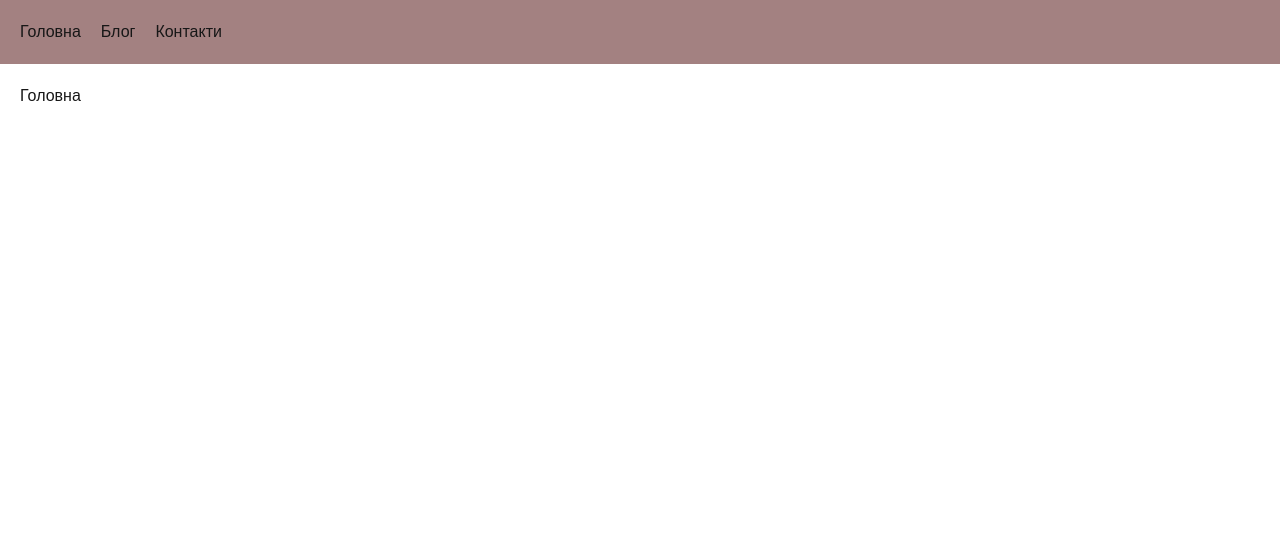
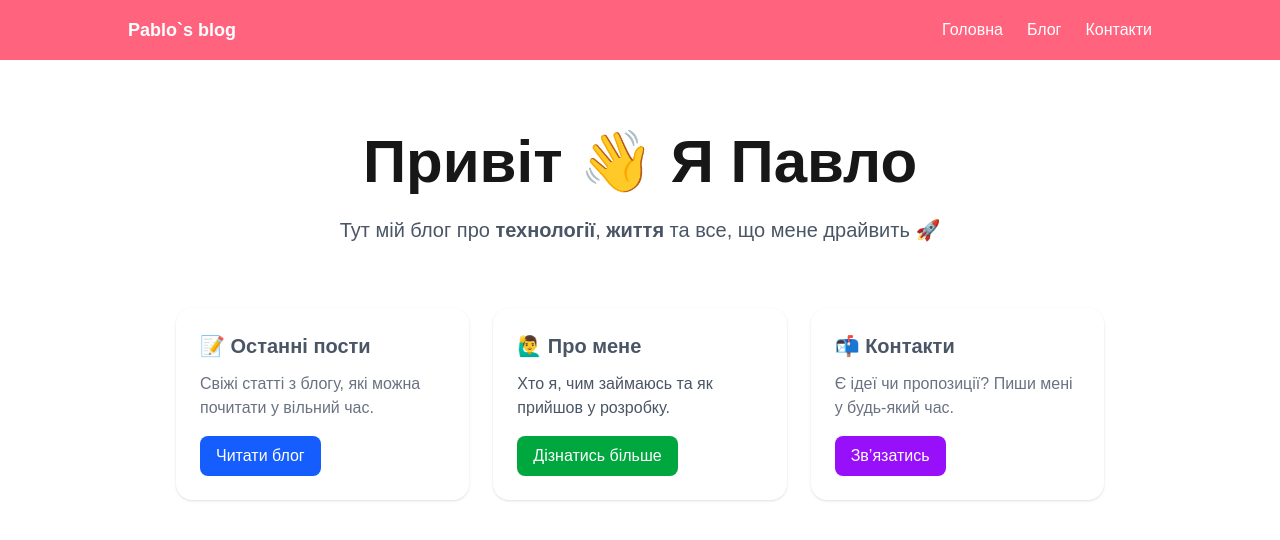
Before and after one commit to krust702/next-blog-test, a Next.js app: page / in a window 1280 px wide. Shown: the top 540 px of the page. Built offline with nearby package versions, Linux system fonts and the light colour scheme.

Commit message:
style: navbar

```diff
--- /dev/null
+++ b/src/app/components/Navbar.tsx
@@ -0,0 +1,46 @@
+"use client";
+
+import { useState } from "react";
+import Link from "next/link";
+
+export default function Navbar() {
+  const [isOpen, setIsOpen] = useState(false);
+
+  return (
+    <header className="bg-rose-400 text-white p-4 relative">
+      <div className="max-w-5xl mx-auto flex items-center justify-between">
+        <h1 className="font-bold text-lg">Pablo`s blog</h1>
+
+        <nav className="hidden md:flex gap-6">
+          <Link href="/" className="hover:underline">Головна</Link>
+          <Link href="/blog" className="hover:underline">Блог</Link>
+          <Link href="/contacts" className="hover:underline">Контакти</Link>
+        </nav>
+
+
+        <button
+          className="md:hidden text-2xl"
+          onClick={() => setIsOpen(!isOpen)}
+        >
+          {isOpen ? "✕" : "☰"}
+        </button>
+      </div>
+
+      {isOpen && (
+        <nav
+          className="
+            absolute top-full left-0 w-full
+            bg-rose-300 bg-opacity-90
+            flex flex-col items-center gap-4 py-6
+            shadow-lg
+            animate-slideDown
+          "
+        >
+          <Link href="/" className="hover:underline" onClick={() => setIsOpen(false)}>Головна</Link>
+          <Link href="/blog" className="hover:underline" onClick={() => setIsOpen(false)}>Блог</Link>
+          <Link href="/contacts" className="hover:underline" onClick={() => setIsOpen(false)}>Контакти</Link>
+        </nav>
+      )}
+    </header>
+  );
+}
--- a/src/app/globals.css
+++ b/src/app/globals.css
@@ -123,3 +123,18 @@
         border-radius: 0.25rem;
       }
   }
+
+  @keyframes slideDown {
+  from {
+    opacity: 0;
+    transform: translateY(-10px);
+  }
+  to {
+    opacity: 1;
+    transform: translateY(0);
+    }
+  }
+
+  .animate-slideDown {
+    animation: slideDown 0.2s ease-out forwards;
+  }
--- a/src/app/layout.tsx
+++ b/src/app/layout.tsx
@@ -1,5 +1,5 @@
-import Link from "next/link";
 import "./globals.css";
+import Navbar from "./components/Navbar";
 
 export const metadata = {
   title: "Мій сайт",
@@ -14,14 +14,8 @@ export default function RootLayout({
   return (
     <html lang="uk">
       <body>
-        <header style={{ padding: "20px", background: "#a38181ff" }}>
-          <nav style={{ display: "flex", gap: "20px" }}>
-            <Link href="/">Головна</Link>
-            <Link href="/blog">Блог</Link>
-            <Link href="/contacts">Контакти</Link>
-          </nav>
-        </header>
-        <main style={{ padding: "20px" }}>{children}</main>
+        <Navbar />
+        <main className="max-w-5xl mx-auto p-6">{children}</main>
       </body>
     </html>
   );
--- a/src/app/page.tsx
+++ b/src/app/page.tsx
@@ -1,3 +1,58 @@
+import Link from "next/link";
+
 export default function HomePage() {
-  return <h1>Головна</h1>;
+  return (
+    <main className="max-w-6xl mx-auto px-6 py-12">
+      <section className="text-center mb-16">
+        <h1 className="text-4xl  sm:text-6xl font-extrabold mb-6">
+          Привіт 👋 Я Павло
+        </h1>
+        <p className="text-gray-600 text-lg sm:text-xl max-w-2xl mx-auto">
+          Тут мій блог про <span className="font-semibold">технології</span>,{" "}
+          <span className="font-semibold">життя</span> та все, що мене драйвить 🚀
+        </p>
+      </section>
+
+      <section className="grid gap-6 sm:grid-cols-2 lg:grid-cols-3">
+        <article className="p-6 bg-white shadow rounded-2xl hover:shadow-lg transition">
+          <h2 className="text-xl text-gray-600 font-bold mb-3">📝 Останні пости</h2>
+          <p className="text-gray-500 mb-4">
+            Свіжі статті з блогу, які можна почитати у вільний час.
+          </p>
+          <Link
+            href="/blog"
+            className="inline-block bg-blue-600 text-white px-4 py-2 rounded-lg hover:bg-blue-700 transition"
+          >
+            Читати блог
+          </Link>
+        </article>
+
+        <article className="p-6 bg-white shadow rounded-2xl hover:shadow-lg transition">
+          <h2 className="text-xl text-gray-600 font-bold mb-3">🙋‍♂️ Про мене</h2>
+          <p className="text-gray-600 mb-4">
+            Хто я, чим займаюсь та як прийшов у розробку.
+          </p>
+          <a
+            href="/about"
+            className="inline-block bg-green-600 text-white px-4 py-2 rounded-lg hover:bg-green-700 transition"
+          >
+            Дізнатись більше
+          </a>
+        </article>
+
+        <article className="p-6 bg-white shadow rounded-2xl hover:shadow-lg transition">
+          <h2 className="text-xl  text-gray-600 font-bold mb-3">📬 Контакти</h2>
+          <p className="text-gray-500 mb-4">
+            Є ідеї чи пропозиції? Пиши мені у будь-який час.
+          </p>
+          <a
+            href="/contacts"
+            className="inline-block bg-purple-600 text-white px-4 py-2 rounded-lg hover:bg-purple-700 transition"
+          >
+            Зв’язатись
+          </a>
+        </article>
+      </section>
+    </main>
+  );
 }
```
